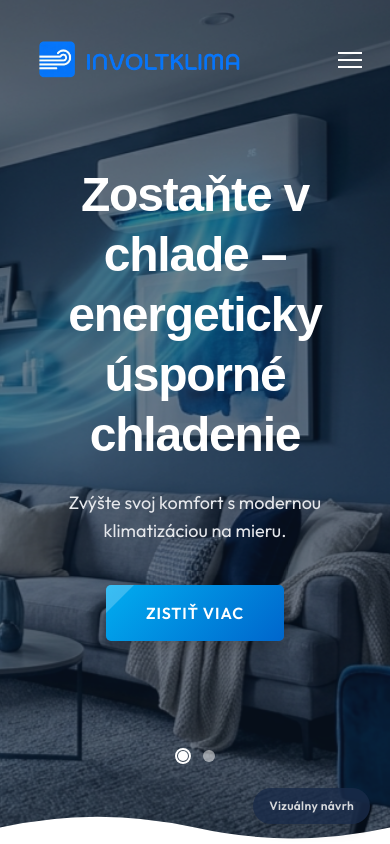
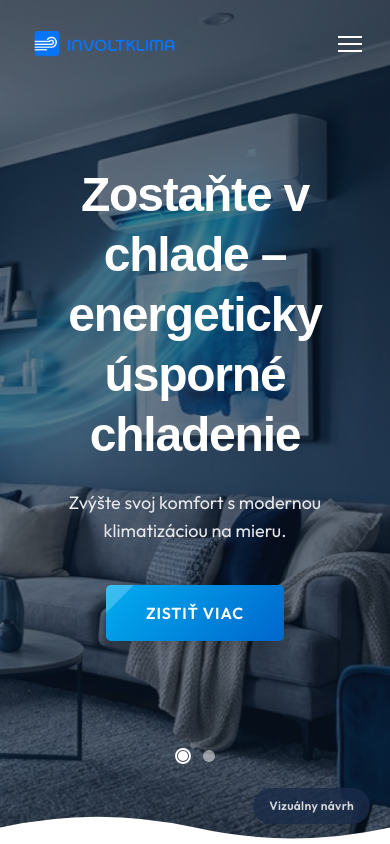
Before and after one commit to soltymwork/involtklima, a Next.js app: page / in a window 390 px wide. Shown: the top 844 px of the page. Built offline with nearby package versions, Linux system fonts and the light colour scheme; a web font is replaced by a local one.

Commit message:
Add files via upload

```diff
--- a/components/Navbar.tsx
+++ b/components/Navbar.tsx
@@ -31,12 +31,12 @@ const Navbar = () => {
   const activeLinkCls = 'border-b-2 border-[#2196f3]';
 
   return (
-    <nav className={`fixed top-0 w-full z-50 ${mounted ? 'transition-all duration-300' : ''} ${scrolled || isOpen ? 'bg-white shadow-md py-3' : 'bg-transparent py-5'} px-6 md:px-12`}>
-      <div className="max-w-[1400px] mx-auto flex items-center justify-between min-h-20">
+    <nav className={`fixed top-0 w-full z-50 py-3 px-6 md:px-12 ${mounted ? 'transition-[background-color,box-shadow] duration-300' : ''} ${scrolled || isOpen ? 'bg-white shadow-md' : 'bg-transparent'}`}>
+      <div className="max-w-[1400px] mx-auto flex items-center justify-between h-16 md:h-[72px]">
 
         {/* Logo */}
         <Link href="/" className="flex items-center relative z-50" onClick={() => setIsOpen(false)}>
-          <Image src="/logo.png" alt="Involtklima" width={300} height={84} className="object-contain h-20 w-auto" priority />
+          <Image src="/logo.png" alt="Involtklima" width={300} height={84} className="object-contain h-14 md:h-16 w-auto" priority />
         </Link>
 
         {/* Desktop Links */}
```
